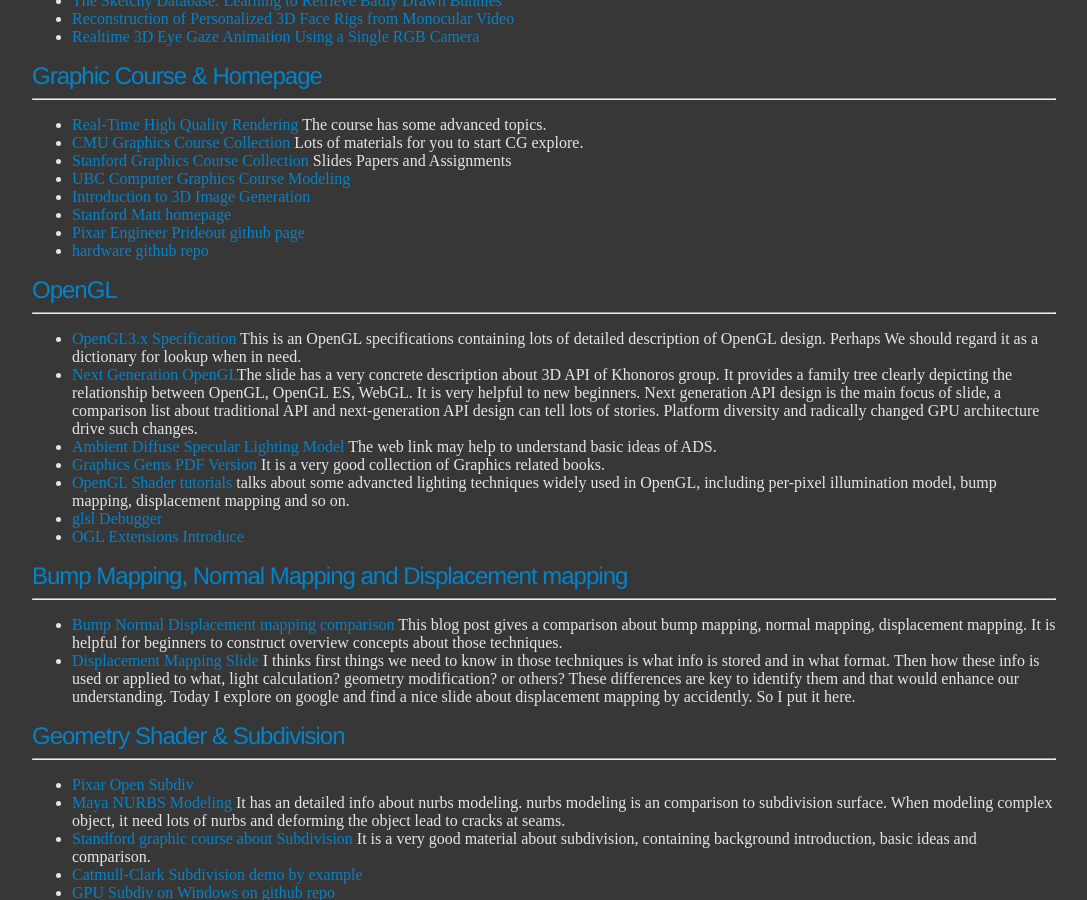
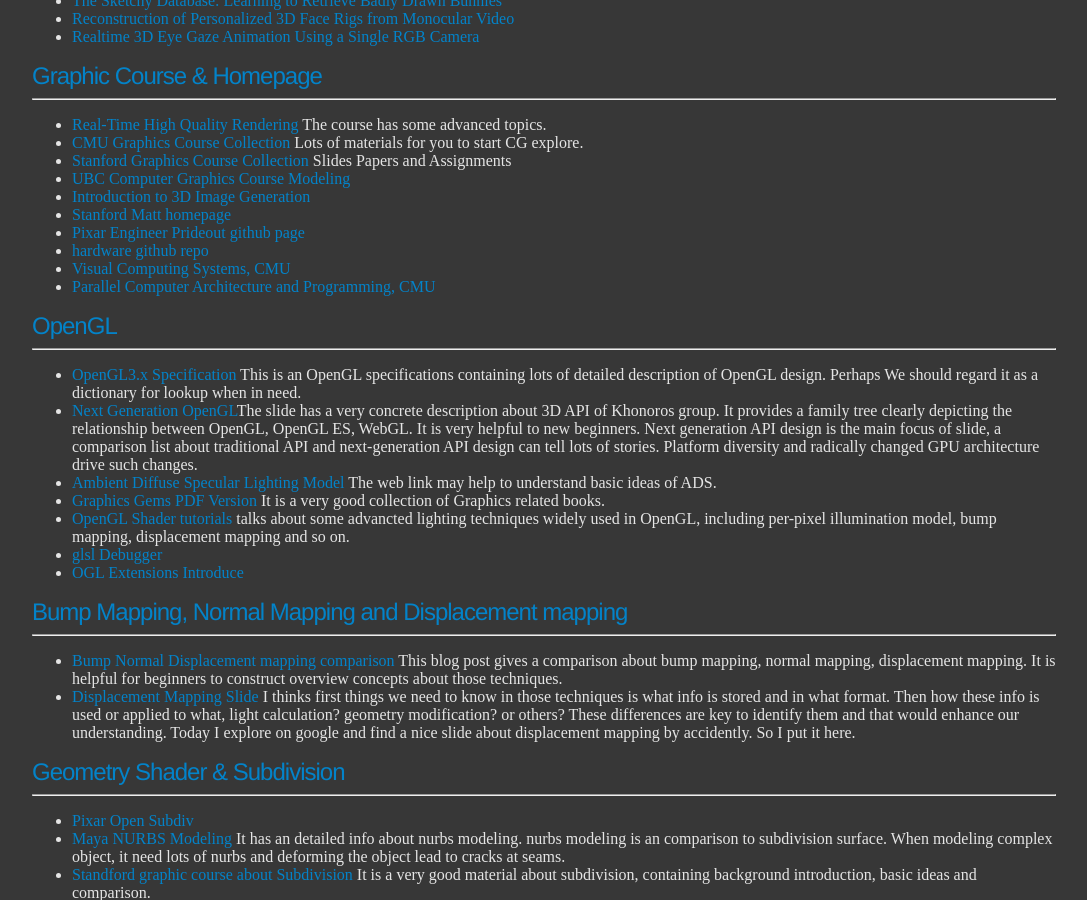
Before and after one commit to ychding11/ychding11.github.io, a Jekyll site: the page built from _posts/2015-03-23-Graphics-Resources.md, in a window 1280 px wide and 900 px high, scrolled down 399 px. Shown: the whole window, without its empty margins (96-1183 px from the left). Built offline with Jekyll 4.4.1, drawn with Linux system fonts in a browser that asks for light colours; formulas are drawn with MathJax 3.

Commit message:
add graphics course.

```diff
--- a/_posts/2015-03-23-Graphics-Resources.md
+++ b/_posts/2015-03-23-Graphics-Resources.md
@@ -31,6 +31,8 @@
 - [Stanford Matt homepage](https://graphics.stanford.edu/~mdfisher/index.html)
 - [Pixar Engineer Prideout github page](http://github.prideout.net/)
 - [hardware github repo](https://github.com/hardware)
+- [Visual Computing Systems, CMU](http://graphics.cs.cmu.edu/courses/15869/fall2014/)
+- [Parallel Computer Architecture and Programming, CMU](http://15418.courses.cs.cmu.edu/spring2016/home)
 
 ## OpenGL
 ---
```
